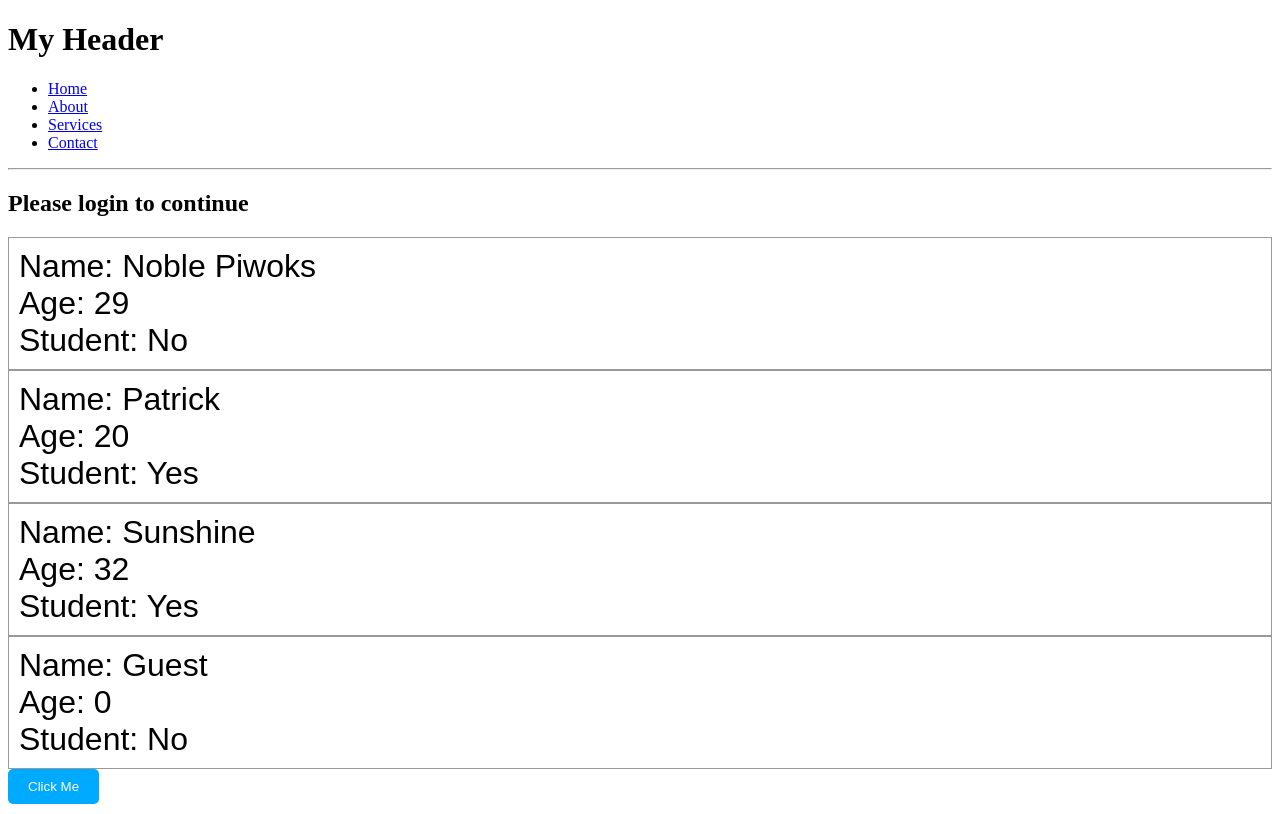
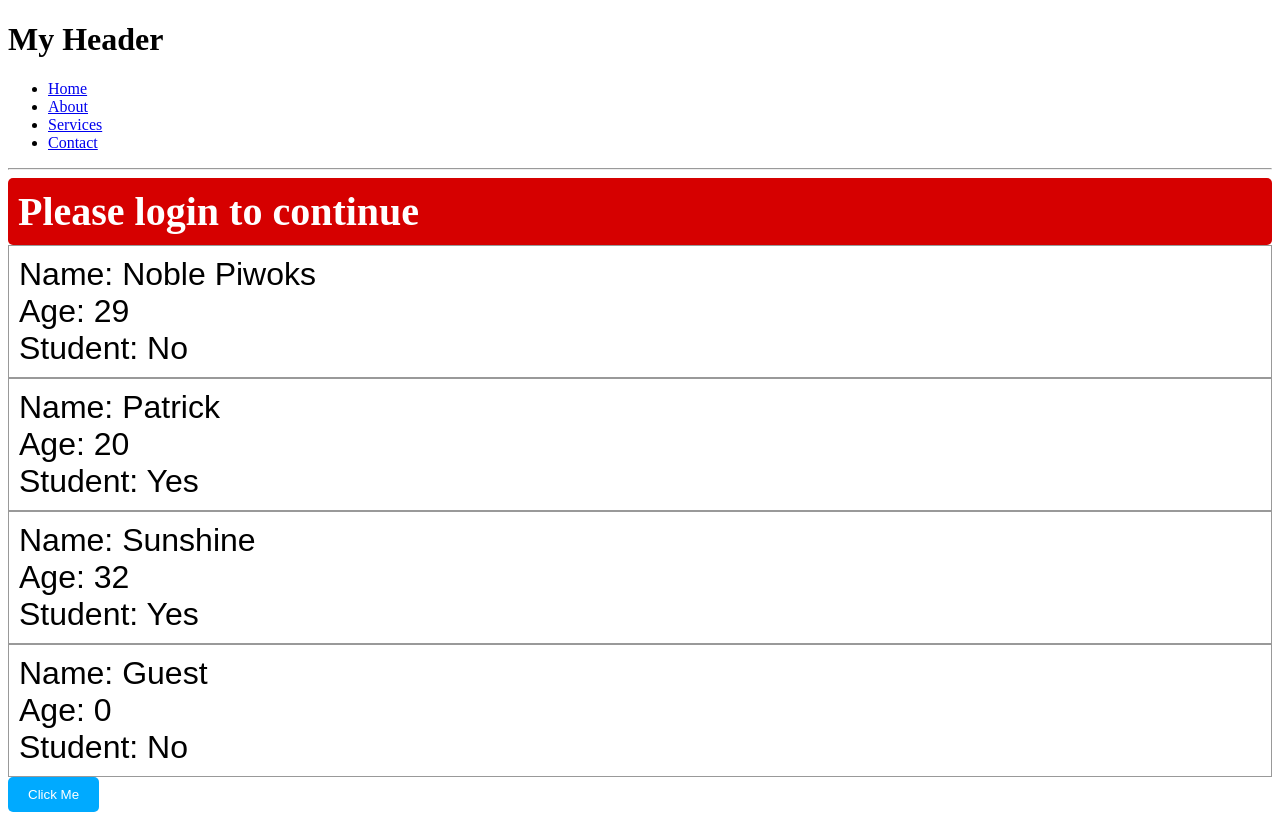
Before and after one commit to Piwoksn/React-Js-2, a React (Vite) app in the folder my-react-app/: page / in a window 1280 px wide. Shown: the top 814 px of the page. Built offline with nearby package versions, Linux system fonts and the light colour scheme.

Commit message:
this other way is concise

```diff
--- a/my-react-app/src/UserGreeting.jsx
+++ b/my-react-app/src/UserGreeting.jsx
@@ -7,9 +7,9 @@
   // Or do this way
 
   return props.isLoggedIn ? (
-    <h2>Welcome {props.username}</h2>
+    <h2 className="welcome-message">Welcome {props.username}</h2>
   ) : (
-    <h2>Please login to continue</h2>
+    <h2 className="login-prompt">Please login to continue</h2>
   );
 }
 
--- a/my-react-app/src/index.css
+++ b/my-react-app/src/index.css
@@ -46,3 +46,19 @@
 .student p {
   margin: 0;
 }
+
+.welcome-message {
+  font-size: 2.5em;
+  background-color: hsl(120, 100%, 42%);
+  padding: 10px;
+  border-radius: 5px;
+  margin: 0;
+}
+.login-prompt {
+  font-size: 2.5em;
+  background-color: hsl(0, 100%, 42%);
+  padding: 10px;
+  color: white;
+  border-radius: 5px;
+  margin: 0;
+}
```
